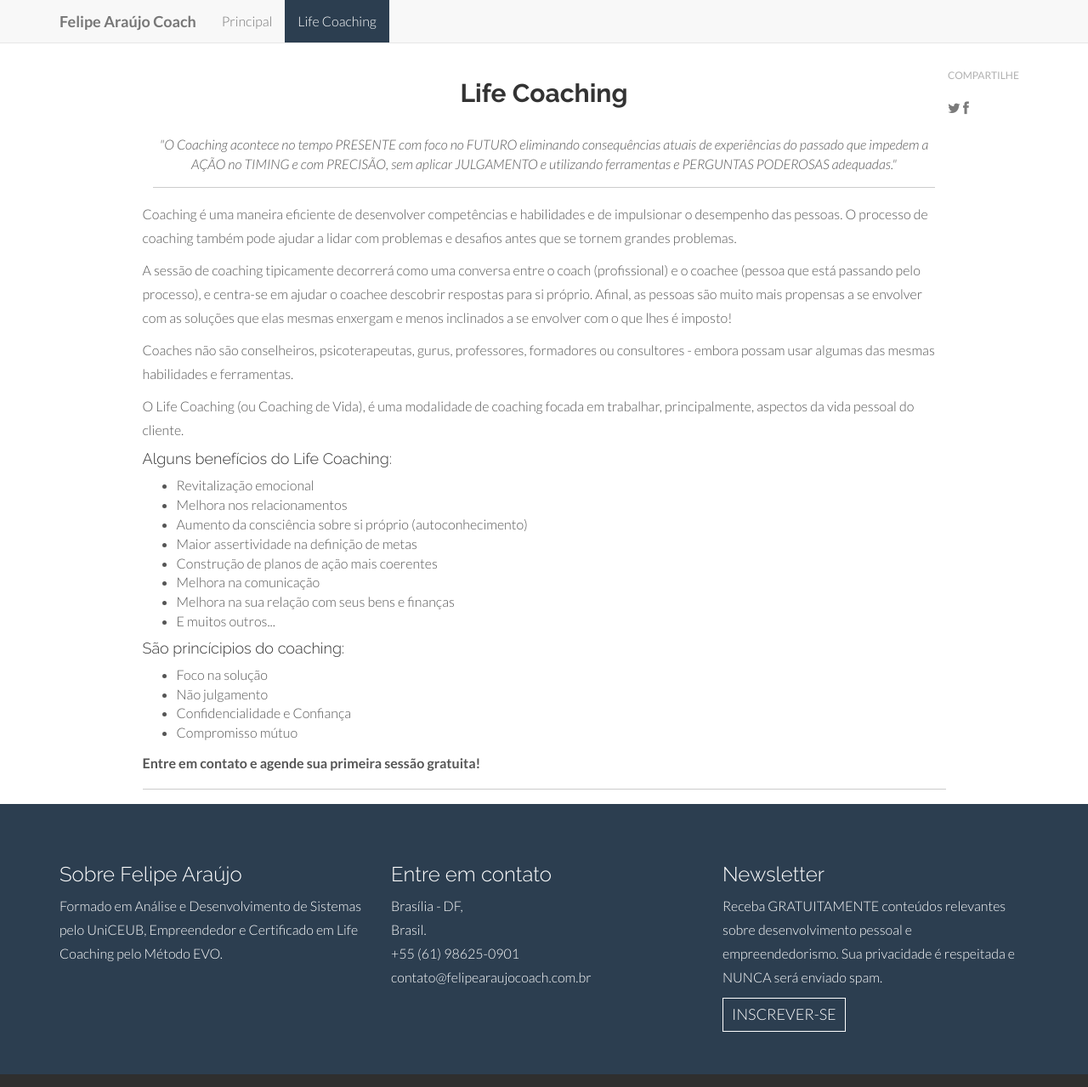
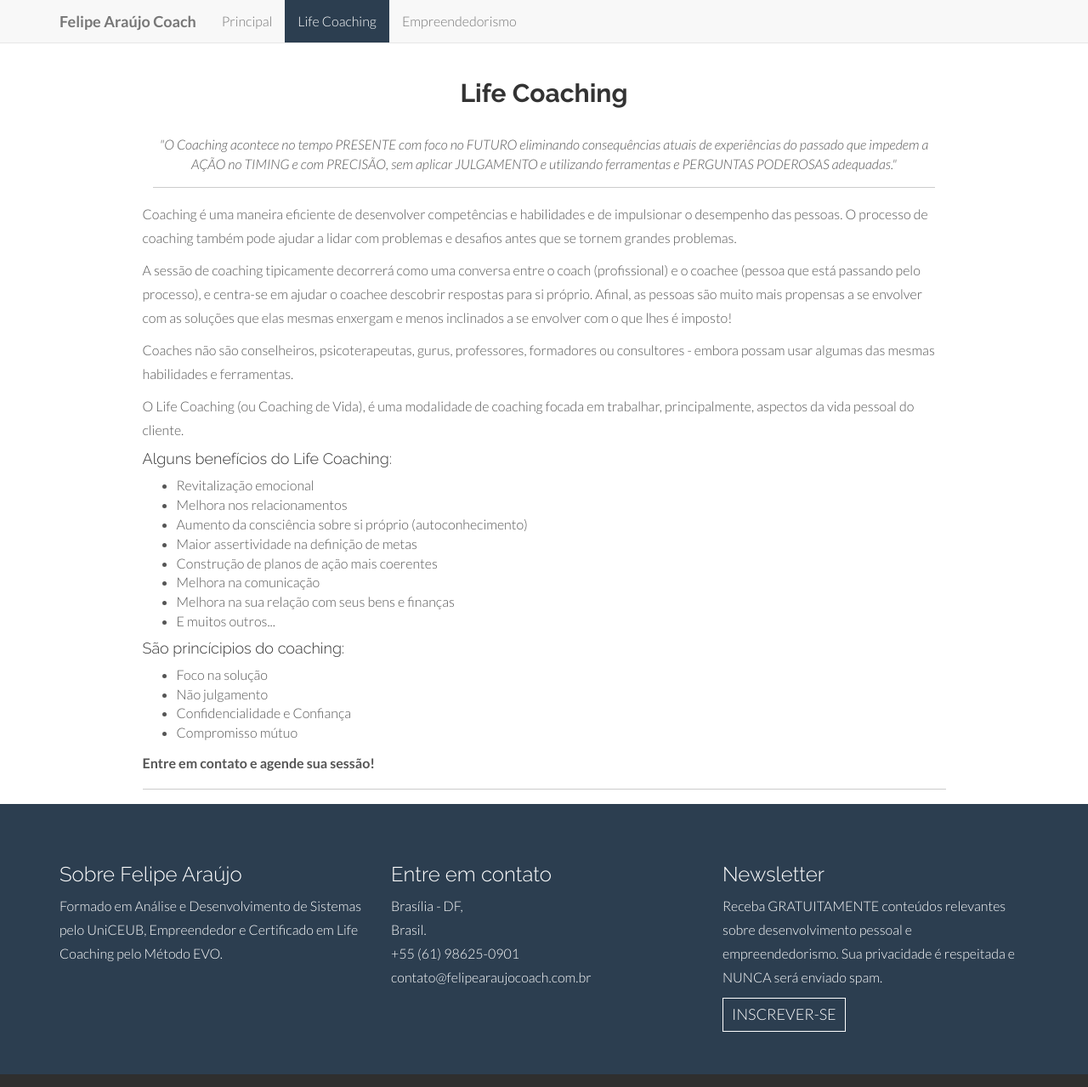
Before and after one commit to araujofelipe/felipearaujocoach, a Jekyll site: the page built from life-coaching.html, in a window 1280 px wide and 1279 px high. Shown: the whole window at 85% size. Built offline with Jekyll 4.4.1, drawn with Linux system fonts in a browser that asks for light colours.

Commit message:
Criação da página de empreendedorismo e alteações em header e na pagina de life-coaching

```diff
--- a/_includes/header.html
+++ b/_includes/header.html
@@ -22,13 +22,14 @@
             {% else %}
             <li><a href="/life-coaching.html">Life Coaching</a></li>
             {% endif%}
-            <!--
+
 			{% if page.title == 'Empreendedorismo' %}
             <li class="active"><a href="/empreendedorismo.html">Empreendedorismo</a></li>
             {% else %}
             <li><a href="/empreendedorismo.html">Empreendedorismo</a></li>
             {% endif%}
 
+            <!--
 			{% if page.title == 'Blog' or page.layout == 'post' %}
 	        <li class="active"><a href="/blog">Blog</a></li>
 	        {% else %}
--- a/life-coaching.html
+++ b/life-coaching.html
@@ -45,21 +46,10 @@ title: "Life Coaching"
                     <li>Compromisso mútuo</li>
                 </ul>
                 <p>
-                    <b>Entre em contato e agende sua primeira sessão gratuita!</b>
+                    <b>Entre em contato e agende sua sessão!</b>
                 </p>
                 <hr>
             </div>
-             <p>
-                            <tag>COMPARTILHE</tag>
-                        </p>
-						<p>
-                            <a class="icon" href="https://twitter.com/intent/tweet?text=Que%20interessante:%20{{site.url}}{{page.url}}" class="twitter-share-button">
-                                <i class="icon-twitter"></i>
-                            </a>
-                            <a class="icon" href="#" onclick="javascript:window.open('http://www.facebook.com/sharer/sharer.php?u={{site.url}}{{page.url}}&title=Gostei%20desse%20post.%20Confira.');">
-                                <i class="icon-facebook"></i>
-                            </a>
-                        </p>
         </div>
     </div>
 </div>
```
Also changed, not shown: other parts of life-coaching.html (+1 -0 lines), empreendedorismo.html (added, +46 -0 lines).
